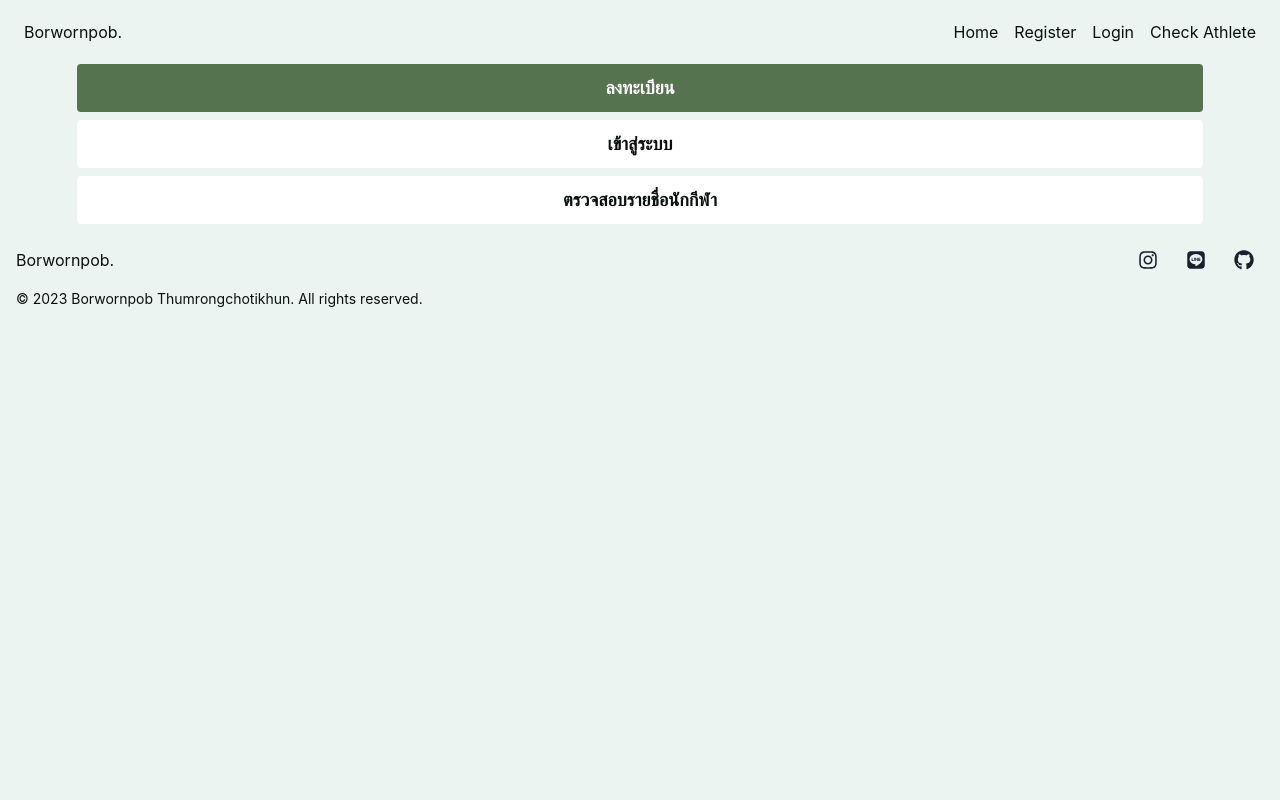
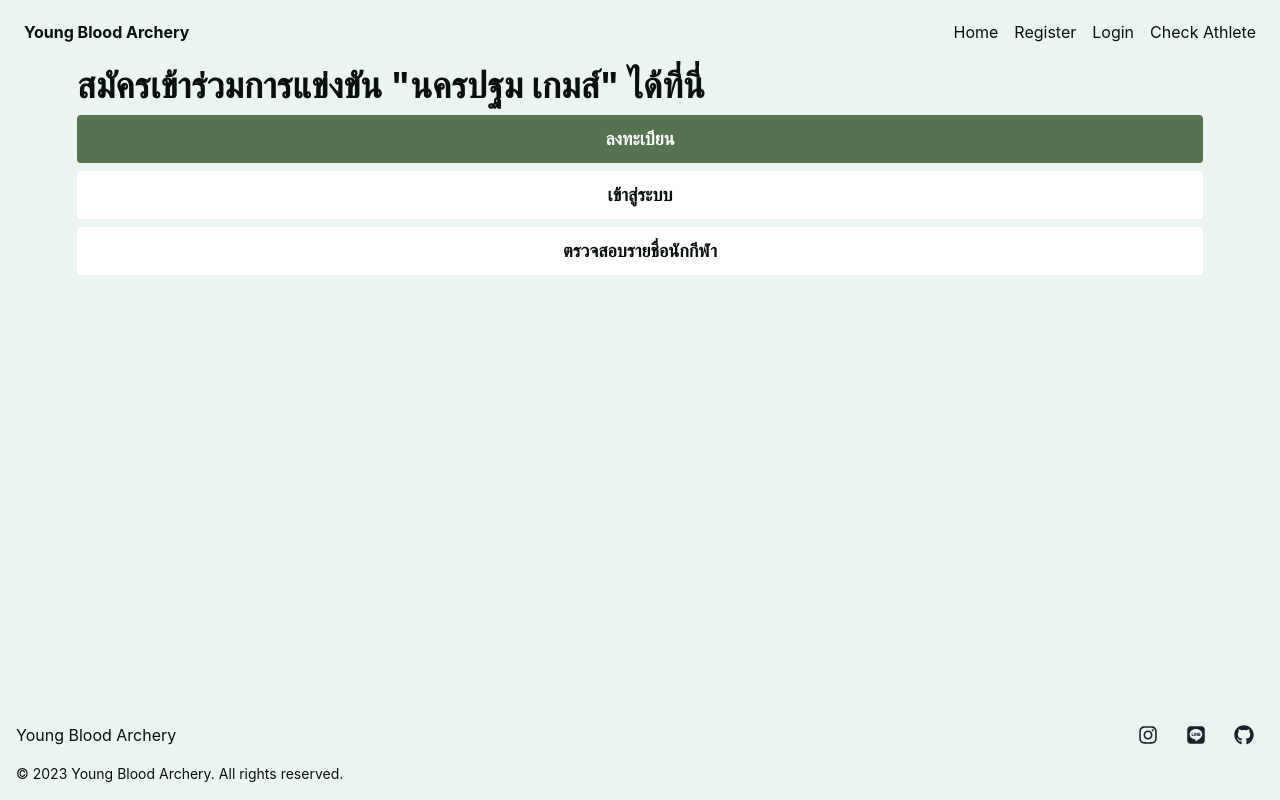
Before and after one commit to borwornpob/archery-registration, a React (Vite) app: page / in a window 1280 px wide. Built offline with nearby package versions, Linux system fonts and the light colour scheme.

Commit message:
update footer and price

```diff
--- a/src/App.jsx
+++ b/src/App.jsx
@@ -9,22 +9,32 @@ import Payment from "./routes/Payment";
 import Header from "./components/Header";
 import Footer from "./components/Footer";
 import { UserProvider } from "./helper/UserContext";
+import { Box, Flex, VStack } from "@chakra-ui/react";
 
 export default function App() {
     return (
         <UserProvider>
+            <Flex direction="column" minH="100vh">
+                <Box flex="1">
                     <Router>
                         <Header />
                         <Routes>
                             <Route path="/dashboard" element={<Dashboard />} />
-                    <Route path="/athletecheck" element={<AthleteCheck />} />
+                            <Route
+                                path="/athletecheck"
+                                element={<AthleteCheck />}
+                            />
                             <Route path="/login" element={<Login />} />
                             <Route path="/register" element={<Register />} />
                             <Route path="/" element={<Home />} />
                             <Route path="/payment" element={<Payment />} />
                         </Routes>
+                    </Router>
+                </Box>
+                <Box>
                     <Footer />
-            </Router>
+                </Box>
+            </Flex>
         </UserProvider>
     );
 }
--- a/src/components/Footer.jsx
+++ b/src/components/Footer.jsx
@@ -29,7 +29,7 @@ export default function Footer() {
         >
             <Stack>
                 <Stack justify="space-between" direction="row" align="center">
-                    <Text>Borwornpob.</Text>
+                    <Text>Young Blood Archery</Text>
                     <ButtonGroup variant="ghost">
                         <IconButton
                             as="a"
@@ -60,8 +60,8 @@ export default function Footer() {
                     </ButtonGroup>
                 </Stack>
                 <Text fontSize="sm" color="subtle">
-                    &copy; {new Date().getFullYear()} Borwornpob
-                    Thumrongchotikhun. All rights reserved.
+                    &copy; {new Date().getFullYear()} Young Blood Archery. All
+                    rights reserved.
                 </Text>
             </Stack>
         </Container>
--- a/src/components/Header.jsx
+++ b/src/components/Header.jsx
@@ -10,8 +10,12 @@ export default function Header() {
     return (
         <chakra.header id="header">
             <Flex w="100%" px="6" py="5" align="center" justify="space-between">
-        <Text>Borwornpob.</Text>
-        <HStack as="nav" spacing="4" display={{ base: "none", md: "flex" }}>
+                <Text as="b">Young Blood Archery</Text>
+                <HStack
+                    as="nav"
+                    spacing="4"
+                    display={{ base: "none", md: "flex" }}
+                >
                     {pages.map((page, i) => (
                         <Link key={i} as={routerLink} to={page.path}>
                             {page.name}
--- a/src/routes/Dashboard.jsx
+++ b/src/routes/Dashboard.jsx
@@ -97,7 +97,6 @@ export default function Dashboard() {
 
     const updateAthleteData = async () => {
         if (checkUpdateAthlete()) {
-            console.log(updateAthlete);
             const { data, error } = await supabase
                 .from("athletes")
                 .update({
@@ -313,7 +312,6 @@ export default function Dashboard() {
         if (error) {
             alert(error.message);
         } else {
-            console.log(data);
             setUpdateAthlete(data[0]);
             setTypeModal("update");
             onOpen();
--- a/src/routes/Home.jsx
+++ b/src/routes/Home.jsx
@@ -21,6 +21,9 @@ export default function Home() {
     return (
         <Container>
             <VStack>
+                <Heading w={width}>
+                    สมัครเข้าร่วมการแข่งขัน "นครปฐม เกมส์" ได้ที่นี่
+                </Heading>
                 <Button
                     size="lg"
                     variant="primary"
--- a/src/routes/Payment.jsx
+++ b/src/routes/Payment.jsx
@@ -31,7 +31,7 @@ export default function Payment() {
     const navigate = useNavigate();
 
     const calculateAmount = async (club) => {
-        const fee = 800;
+        const fee = 1000;
         let allAmount = 0;
         //fetch how many athletes in the club
         //multiply by 1000
```
Also changed, not shown: src/Layout.jsx (added). Lines whose indentation alone changed are shown as unchanged.
